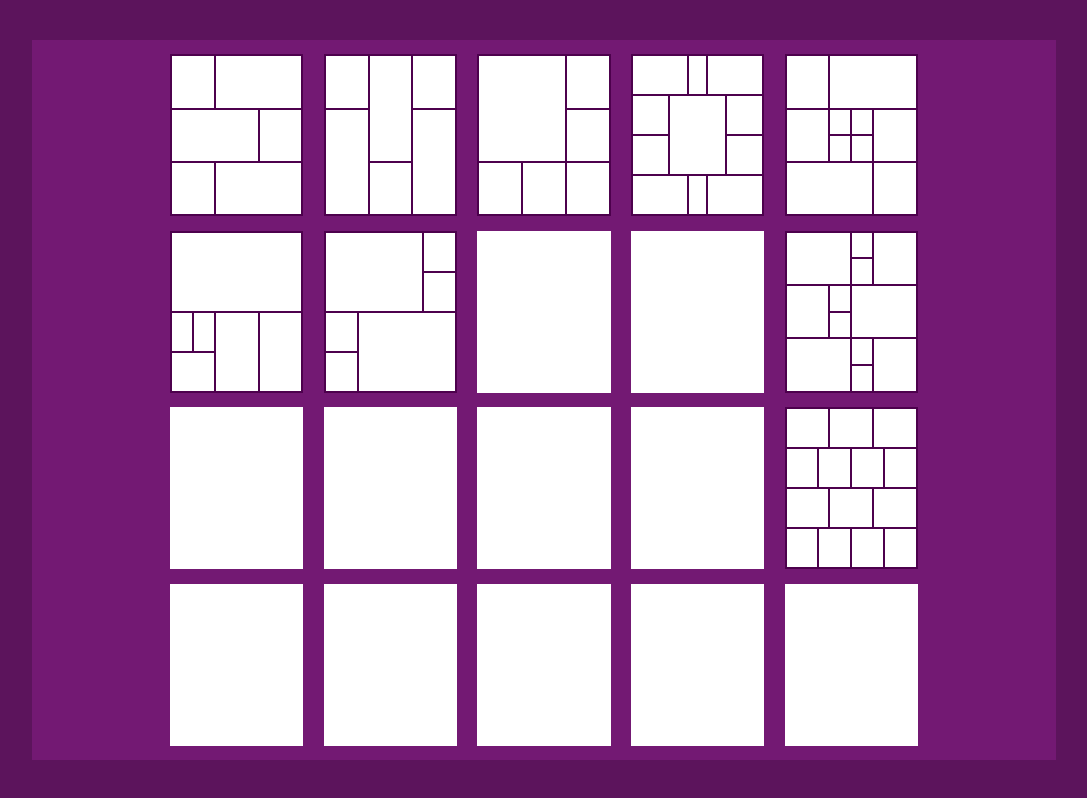
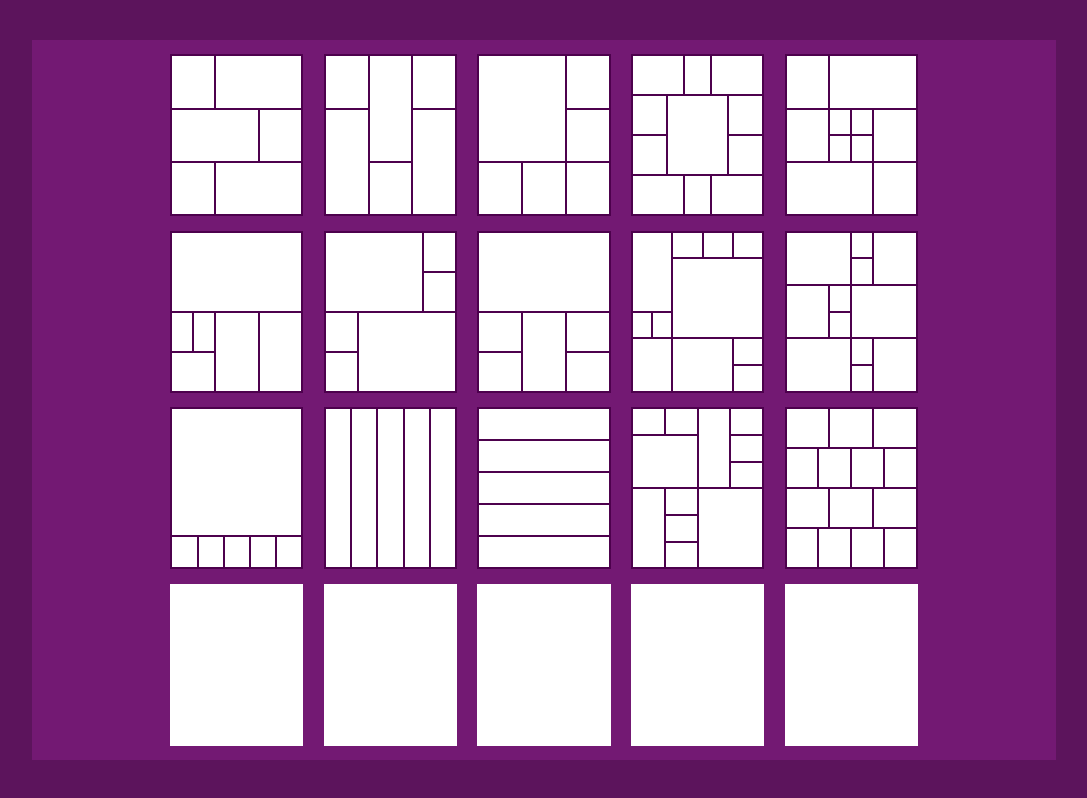
Before and after one commit to AD200103/13.HTML-LEC-13-GRID, a plain HTML site: page index.html in a window 1280 px wide. Shown: the whole page, without its empty margins (96-1183 px from the left). Drawn offline with Linux system fonts and the light colour scheme.

Commit message:
secondGridCommit

```diff
--- a/index.html
+++ b/index.html
@@ -74,8 +74,27 @@
           <div class="fifth7"></div>
           <div class="sixth7"></div>
         </div>
-        <div class="8"></div>
-        <div class="9"></div>
+        <div class="eight">
+          <div class="first8"></div>
+          <div class="second8"></div>
+          <div class="third8"></div>
+          <div class="fourth8"></div>
+          <div class="fifth8"></div>
+          <div class="sixth8"></div>
+        </div>
+        <div class="nine">
+          <div class="first9"></div>
+          <div class="second9"></div>
+          <div class="third9"></div>
+          <div class="fourth9"></div>
+          <div class="fifth9"></div>
+          <div class="sixth9"></div>
+          <div class="seventh9"></div>
+          <div class="eight9"></div>
+          <div class="nineth9"></div>
+          <div class="ten9"></div>
+          <div class="eleven9"></div>
+        </div>
         <div class="Ten">
           <div class="first10"></div>
           <div class="second10"></div>
@@ -90,10 +109,42 @@
           <div class="eleven10"></div>
           <div class="twelve10"></div>
         </div>
-        <div class="11"></div>
-        <div class="12"></div>
-        <div class="13"></div>
-        <div class="14"></div>
+        <div class="eleven">
+          <div class="first11"></div>
+          <div class="second11"></div>
+          <div class="third11"></div>
+          <div class="fourth11"></div>
+          <div class="fifth11"></div>
+          <div class="sixth11"></div>
+        </div>
+        <div class="twelve">
+          <div class="first12"></div>
+          <div class="second12"></div>
+          <div class="third12"></div>
+          <div class="fourth12"></div>
+          <div class="fifth12"></div>
+        </div>
+        <div class="thirteen">
+          <div class="first12"></div>
+          <div class="second12"></div>
+          <div class="third12"></div>
+          <div class="fourth12"></div>
+          <div class="fifth12"></div>
+        </div>
+        <div class="fourteen">
+          <div class="first14"></div>
+          <div class="second14"></div>
+          <div class="third14"></div>
+          <div class="fourth14"></div>
+          <div class="fifth14"></div>
+          <div class="sixth14"></div>
+          <div class="seventh14"></div>
+          <div class="eight14"></div>
+          <div class="nineth14"></div>
+          <div class="ten14"></div>
+          <div class="eleven14"></div>
+          <div class="twelve14"></div>
+        </div>
         <div class="fifteen">
           <div class="first15"></div>
           <div class="second15"></div>
--- a/stylecs.css
+++ b/stylecs.css
@@ -52,7 +52,25 @@ main .six > div {
 main .seven > div {
   border: 1px solid rgb(77, 1, 77);
 }
+main .eight > div {
+  border: 1px solid rgb(77, 1, 77);
+}
+main .nine > div {
+  border: 1px solid rgb(77, 1, 77);
+}
 main .Ten > div {
+  border: 1px solid rgb(77, 1, 77);
+}
+main .eleven > div {
+  border: 1px solid rgb(77, 1, 77);
+}
+main .twelve > div {
+  border: 1px solid rgb(77, 1, 77);
+}
+main .thirteen > div {
+  border: 1px solid rgb(77, 1, 77);
+}
+main .fourteen > div {
   border: 1px solid rgb(77, 1, 77);
 }
 main .fifteen > div {
@@ -68,8 +86,14 @@ main .first,
   grid-template-rows: repeat(3, 1fr);
   border: 1px solid rgb(77, 1, 77);
 }
-main .fourth,
-.fifth {
+main .fourth {
+  display: grid;
+  grid-gap: 0px 0px;
+  grid-template-columns: repeat(15, 1fr);
+  grid-template-rows: repeat(4, 1fr);
+  border: 1px solid rgb(77, 1, 77);
+}
+main .fifth {
   display: grid;
   grid-gap: 0px 0px;
   grid-template-columns: repeat(7, 1fr);
@@ -79,7 +103,13 @@ main .fourth,
 main .fifth,
 .six,
 .seven,
+.eight,
+.nine,
 .Ten,
+.eleven,
+.twelve,
+.thirteen,
+.fourteen,
 .fifteen {
   display: grid;
   grid-gap: 0px 0px;
@@ -91,9 +121,34 @@ main .six {
   grid-template-columns: repeat(6, 1fr);
   grid-template-rows: repeat(4, 1fr);
 }
+
 main .seven {
   grid-template-columns: repeat(4, 1fr);
   grid-template-rows: repeat(4, 1fr);
+}
+main .eight {
+  grid-template-columns: repeat(3, 1fr);
+  grid-template-rows: repeat(4, 1fr);
+}
+main .nine {
+  grid-template-columns: repeat(13, 1fr);
+  grid-template-rows: repeat(6, 1fr);
+}
+main .eleven {
+  grid-template-columns: repeat(5, 1fr);
+  grid-template-rows: repeat(5, 1fr);
+}
+main .twelve {
+  grid-template-columns: repeat(5, 1fr);
+  grid-template-rows: repeat(1, 1fr);
+}
+main .thirteen {
+  grid-template-columns: repeat(1, 1fr);
+  grid-template-rows: repeat(5, 1fr);
+}
+main .fourteen {
+  grid-template-columns: repeat(4, 1fr);
+  grid-template-rows: repeat(6, 1fr);
 }
 main .fifteen {
   grid-template-columns: repeat(12, 1fr);
@@ -117,16 +172,20 @@ main .first .secondT,
 .third4,
 .nineth4,
 .eleven4 {
+  grid-column: span 6;
+}
+.fourth .second4,
+.ten4 {
   grid-column: span 3;
 }
 .fourth .fourth4,
 .sixth4,
 .seventh4,
 .eight4 {
-  grid-column: span 2;
+  grid-column: span 4;
 }
 .fourth .fifth4 {
-  grid-column: span 3;
+  grid-column: span 7;
   grid-row: span 2;
 }
 .fifth .first5,
@@ -158,6 +217,41 @@ main .first .secondT,
   grid-column: span 3;
   grid-row: span 2;
 }
+.eight .first8 {
+  grid-column: span 3;
+  grid-row: span 2;
+}
+.eight .third8 {
+  grid-row: span 2;
+}
+.nine .first9 {
+  grid-column: span 4;
+  grid-row: span 3;
+}
+.nine .second9,
+.third9,
+.fourth9,
+.ten9,
+.eleven9 {
+  grid-column: span 3;
+}
+.nine .fifth9 {
+  grid-column: span 9;
+  grid-row: span 3;
+}
+.nine .sixth9,
+.seventh9 {
+  grid-column: span 2;
+}
+.nine .eight9 {
+  grid-column: span 4;
+  grid-row: span 2;
+}
+.nine .nineth9 {
+  grid-column: span 6;
+  grid-row: span 2;
+}
+
 .Ten .first10,
 .seventh10,
 .nineth10 {
@@ -169,6 +263,24 @@ main .first .secondT,
 .eleven10 {
   grid-column: span 2;
   grid-row: span 2;
+}
+.eleven .first11 {
+  grid-column: span 5;
+  grid-row: span 4;
+}
+.fourteen .third14 {
+  grid-row: span 3;
+}
+.fourteen .fifth14 {
+  grid-row: span 2;
+  grid-column: span 2;
+}
+.fourteen .eight14 {
+  grid-row: span 3;
+}
+.fourteen .ten14 {
+  grid-column: span 2;
+  grid-row: span 3;
 }
 .fifteen .first15,
 .second15,
```
